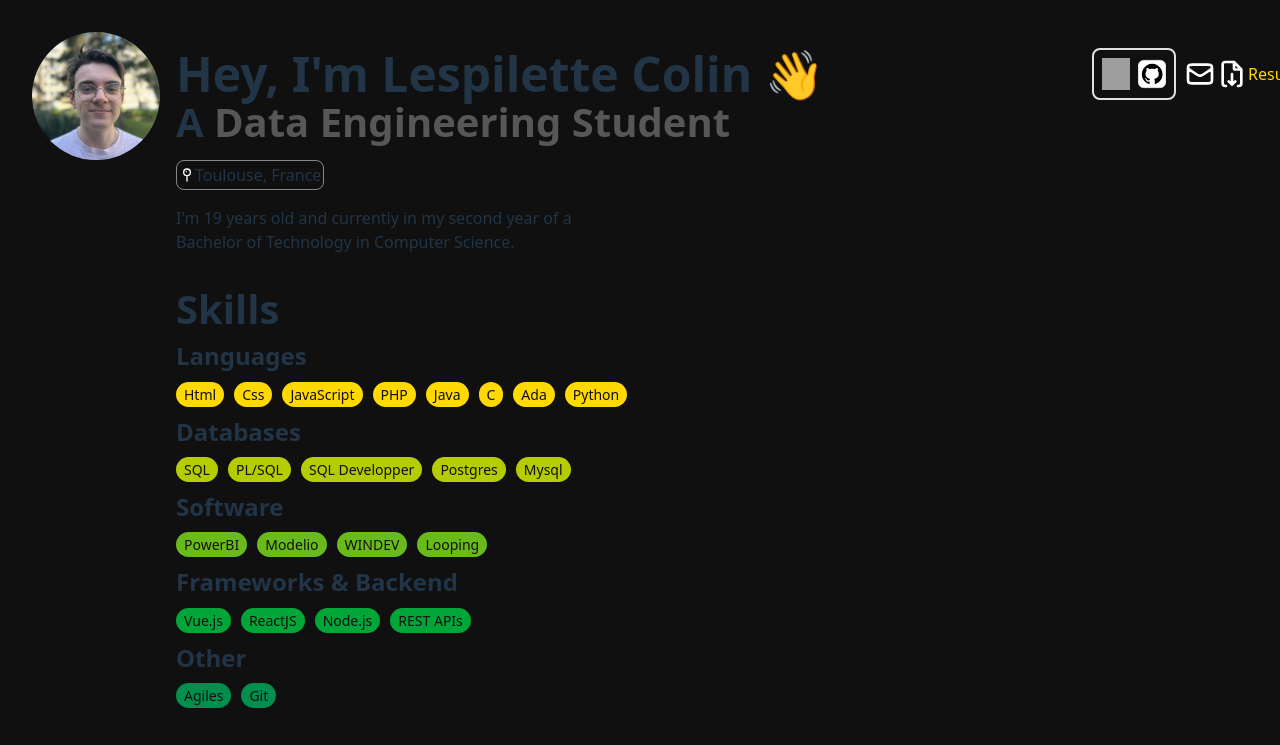
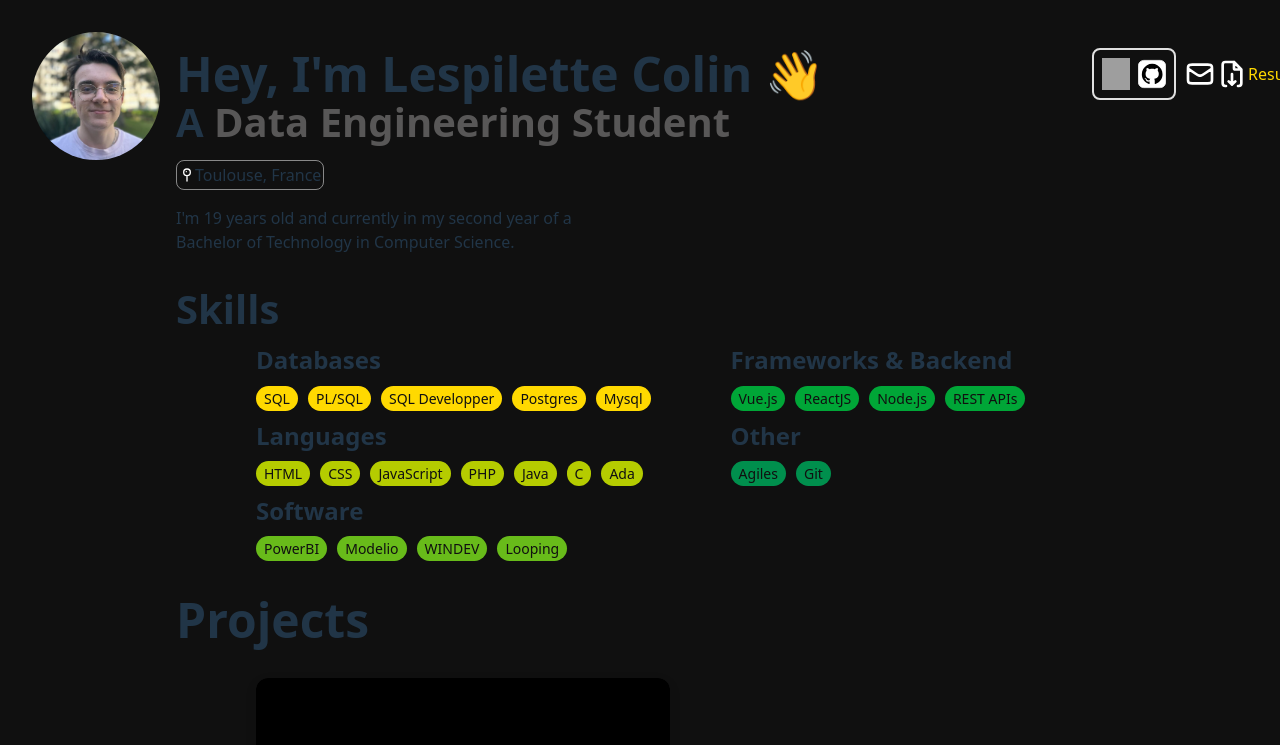
Before and after one commit to Apalian/portfolio, a Vue app: page / in a window 1280 px wide. Shown: the top 745 px of the page. Built offline with nearby package versions, Linux system fonts and the light colour scheme; grey boxes are pictures that could not be loaded.

Commit message:
ihm : Updating Skills IHM

```diff
--- a/src/components/Links.vue
+++ b/src/components/Links.vue
@@ -1,12 +1,18 @@
 <template>
   <div class="container">
     <div class="socials">
-            <a href="https://www.linkedin.com/in/colin-lespilette/"><img src="/linkedin.svg" alt="LinkedIn"></a>
-            <a href="https://github.com/Apalian"><img src="/github.svg" alt="Github"></a>
+      <a href="https://www.linkedin.com/in/colin-lespilette/"
+        ><img src="/linkedin.svg" alt="LinkedIn"
+      /></a>
+      <a href="https://github.com/Apalian"
+        ><img src="/github.svg" alt="Github"
+      /></a>
     </div>
-        <a @click="copyEmail" class="email-link" title="Copier l'adresse email"><img src="/mail.svg" alt="Mail"></a>
-            <a href="/resume.pdf" download="resume.pdf" class="resume">
-                <img src="/file.svg" alt="Resume">
+    <a @click="copyEmail" class="email-link" title="Copier l'adresse email"
+      ><img src="/mail.svg" alt="Mail"
+    /></a>
+    <a href="./resume.pdf" download="resume.pdf" class="resume">
+      <img src="/file.svg" alt="Resume" />
       <span>Resume</span>
     </a>
 
@@ -18,13 +24,14 @@
 </template>
 
 <script setup lang="ts">
-import { ref } from 'vue';
+import { ref } from "vue";
 
 const showToast = ref(false);
 let toastTimeout: number | null = null;
 
 const copyEmail = () => {
-    navigator.clipboard.writeText('colinlespilette@gmail.com')
+  navigator.clipboard
+    .writeText("colinlespilette@gmail.com")
     .then(() => {
       showToast.value = true;
 
@@ -39,8 +46,8 @@ const copyEmail = () => {
         toastTimeout = null;
       }, 3000) as unknown as number;
     })
-        .catch(err => {
-            console.error('Erreur lors de la copie:', err);
+    .catch((err) => {
+      console.error("Erreur lors de la copie:", err);
     });
 };
 
@@ -54,8 +61,7 @@ const dismissToast = () => {
 </script>
 
 <style scoped>
-
-.container{
+.container {
   display: flex;
   align-items: center;
   position: relative;
@@ -66,7 +72,7 @@ const dismissToast = () => {
   padding: 8px;
   border: solid 2px;
   border-radius: 8px;
-    border-color:rgba(255, 255, 255, 0.87);
+  border-color: rgba(255, 255, 255, 0.87);
   display: flex;
   justify-content: space-between;
   align-items: center;
--- a/src/components/Tech.vue
+++ b/src/components/Tech.vue
@@ -1,69 +1,74 @@
 <template>
   <div class="skills-container">
     <h2 class="skills-header">Skills</h2>
+    <div class="skill-container">
+      <div>
+        <div>
+          <h3 class="skill-header">Databases</h3>
+          <div class="badge-container">
+            <Badge text="SQL" color="schoolBusYellow" />
+            <Badge text="PL/SQL" color="schoolBusYellow" />
+            <Badge text="SQL Developper" color="schoolBusYellow" />
+            <Badge text="Postgres" color="schoolBusYellow" />
+            <Badge text="Mysql" color="schoolBusYellow" />
+          </div>
+        </div>
         <div>
           <h3 class="skill-header">Languages</h3>
           <div class="badge-container">
-                <Badge text="Html" color="schoolBusYellow"/>
-                <Badge text="Css" color="schoolBusYellow"/>
-                <Badge text="JavaScript" color="schoolBusYellow"/>
-                <Badge text="PHP" color="schoolBusYellow"/>
-                <Badge text="Java" color="schoolBusYellow"/>
-                <Badge text="C" color="schoolBusYellow"/>
-                <Badge text="Ada" color="schoolBusYellow"/>
-                <Badge text="Python" color="schoolBusYellow"/>
-            </div>
-        </div>
-        <div>
-            <h3 class="skill-header">Databases</h3>
-            <div class="badge-container">
-                <Badge text="SQL" color="rioGrande"/>
-                <Badge text="PL/SQL" color="rioGrande"/>
-                <Badge text="SQL Developper" color="rioGrande"/>
-                <Badge text="Postgres" color="rioGrande"/>
-                <Badge text="Mysql" color="rioGrande"/>
+            <Badge text="HTML" color="rioGrande" />
+            <Badge text="CSS" color="rioGrande" />
+            <Badge text="JavaScript" color="rioGrande" />
+            <Badge text="PHP" color="rioGrande" />
+            <Badge text="Java" color="rioGrande" />
+            <Badge text="C" color="rioGrande" />
+            <Badge text="Ada" color="rioGrande" />
           </div>
         </div>
         <div>
           <h3 class="skill-header">Software</h3>
           <div class="badge-container">
-                <Badge text="PowerBI" color="lima"/>
-                <Badge text="Modelio" color="lima"/>
-                <Badge text="WINDEV" color="lima"/>
-                <Badge text="Looping" color="lima"/>
+            <Badge text="PowerBI" color="lima" />
+            <Badge text="Modelio" color="lima" />
+            <Badge text="WINDEV" color="lima" />
+            <Badge text="Looping" color="lima" />
+          </div>
         </div>
       </div>
       <div>
+        <div>
           <h3 class="skill-header">Frameworks & Backend</h3>
           <div class="badge-container">
-                <Badge text="Vue.js" color="apple"/>
-                <Badge text="ReactJS" color="apple"/>
-                <Badge text="Node.js" color="apple"/>
-                <Badge text="REST APIs" color="apple"/>
+            <Badge text="Vue.js" color="apple" />
+            <Badge text="ReactJS" color="apple" />
+            <Badge text="Node.js" color="apple" />
+            <Badge text="REST APIs" color="apple" />
           </div>
         </div>
         <div>
           <h3 class="skill-header">Other</h3>
           <div class="badge-container">
-                <Badge text="Agiles" color="greenHaze"/>
-                <Badge text="Git" color="greenHaze"/>
+            <Badge text="Agiles" color="greenHaze" />
+            <Badge text="Git" color="greenHaze" />
+          </div>
+        </div>
       </div>
     </div>
   </div>
 </template>
 
 <script setup>
-import Badge from './Badge.vue';
+import Badge from "./Badge.vue";
 </script>
 
 <style>
-.skills-container{
+.skills-container {
   margin-left: 9em;
 }
-.skills-header{
+.skills-header {
   margin-bottom: 4px;
 }
-.skill-header{
+.skill-header {
   margin-top: 12px;
   margin-bottom: 12px;
 }
@@ -72,4 +77,10 @@ import Badge from './Badge.vue';
   gap: 10px; /* ajuste l'espacement entre les badges ici */
   flex-wrap: wrap; /* Permet aux badges de se réorganiser sur plusieurs lignes si nécessaire */
 }
+.skill-container {
+  margin-left: 5em;
+  display: flex;
+  flex-direction: row;
+  gap: 5em;
+}
 </style>
```
Lines whose indentation alone changed are shown as unchanged.
